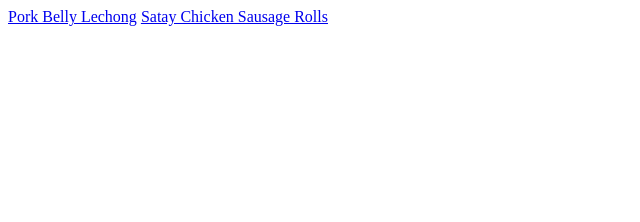
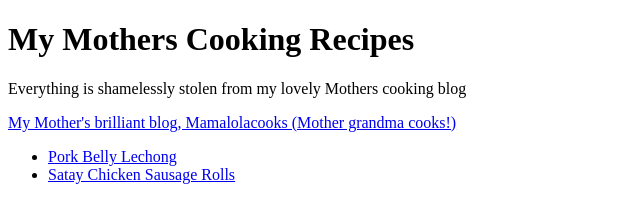
Before and after one commit to jmowlai/odin-recipes, a plain HTML site: page index.html in a window 1280 px wide. Shown: the whole page, without its empty margins (0-640 px from the left). Drawn offline with Linux system fonts and the light colour scheme.

Commit message:
Polish off index.html

```diff
--- a/index.html
+++ b/index.html
@@ -7,7 +7,12 @@
     <title>Odin Recipes</title>
 </head>
 <body>
-    <a href="recipes/pork-belly-lechon.html">Pork Belly Lechong</a>
-    <a href="recipes/chicken-sausage-rolls.html">Satay Chicken Sausage Rolls</a>
+    <h1>My Mothers Cooking Recipes</h1>
+    <p>Everything is shamelessly stolen from my lovely Mothers cooking blog</p>
+    <a href="https://mamalolacooks.com/">My Mother's brilliant blog, Mamalolacooks (Mother grandma cooks!)</a>
+    <ul>
+    <li><a href="recipes/pork-belly-lechon.html">Pork Belly Lechong</a></li>
+    <li><a href="recipes/chicken-sausage-rolls.html">Satay Chicken Sausage Rolls</a></li>
+    </ul>
 </body>
 </html>
```
